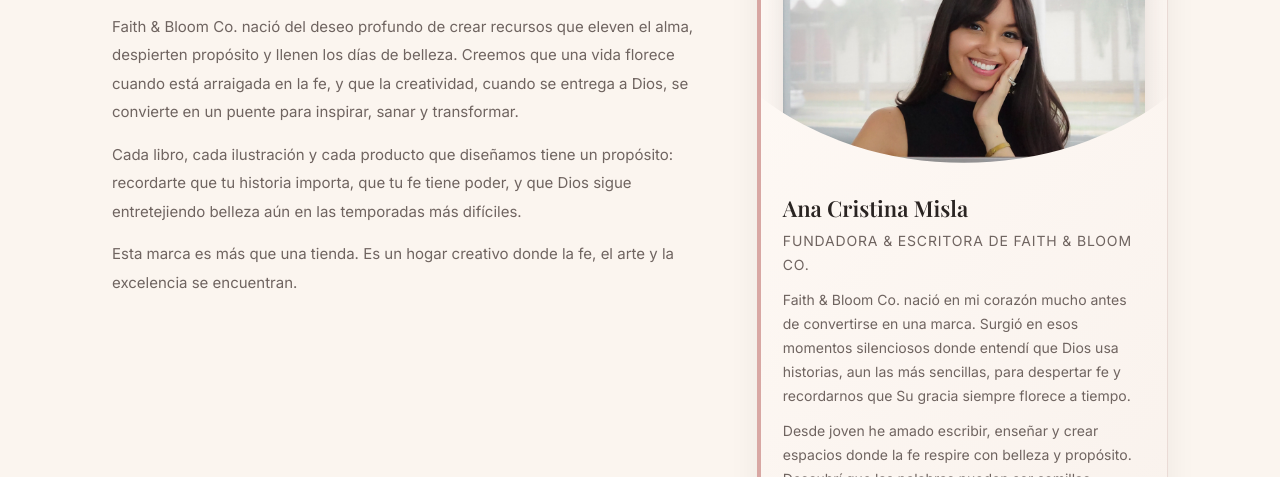
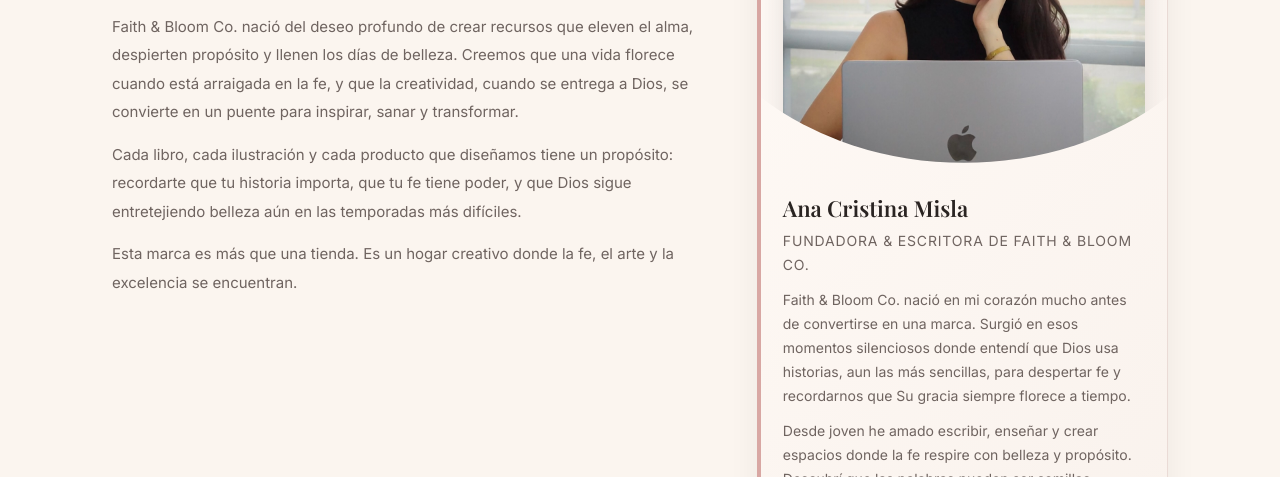
Before and after one commit to curbelomanu-creator/faithandbloom, a plain HTML site: page index.html in a window 1280 px wide. Shown: the part 623-1100 px from the top of the page. Drawn offline with nearby package versions, Linux system fonts and the light colour scheme.

Commit message:
Replace founder image with new upload

```diff
--- a/index.html
+++ b/index.html
@@ -64,7 +64,7 @@
         </div>
         <div class="card founder-card reveal">
           <h3>SOBRE LA FUNDADORA</h3>
-          <img src="DSC00451.JPG" alt="Retrato de Ana Cristina Misla" class="founder-photo">
+          <img src="DSC00451 2.JPG" alt="Retrato de Ana Cristina Misla" class="founder-photo">
           <h2 class="founder-name">Ana Cristina Misla</h2>
           <p class="founder-role">Fundadora &amp; Escritora de Faith &amp; Bloom Co.</p>
           <p class="text">Faith &amp; Bloom Co. nació en mi corazón mucho antes de convertirse en una marca. Surgió en esos momentos silenciosos donde entendí que Dios usa historias, aun las más sencillas, para despertar fe y recordarnos que Su gracia siempre florece a tiempo.</p>
```
Also changed, not shown: DSC00451.JPG (deleted).
